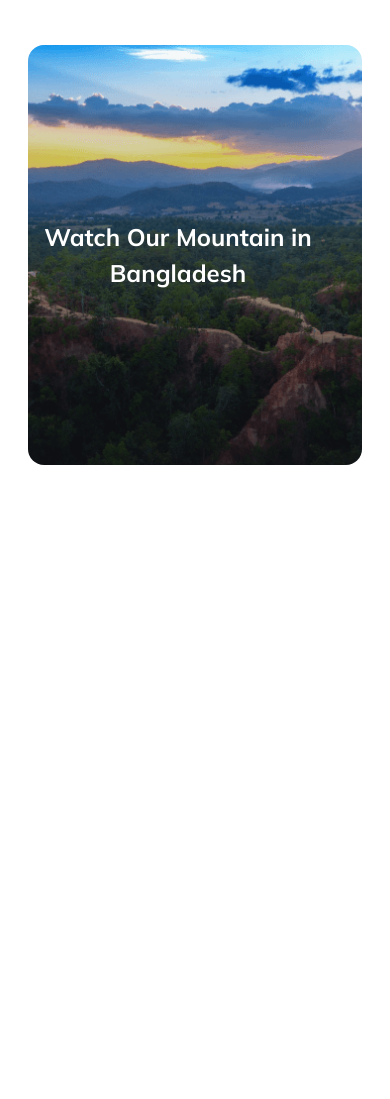
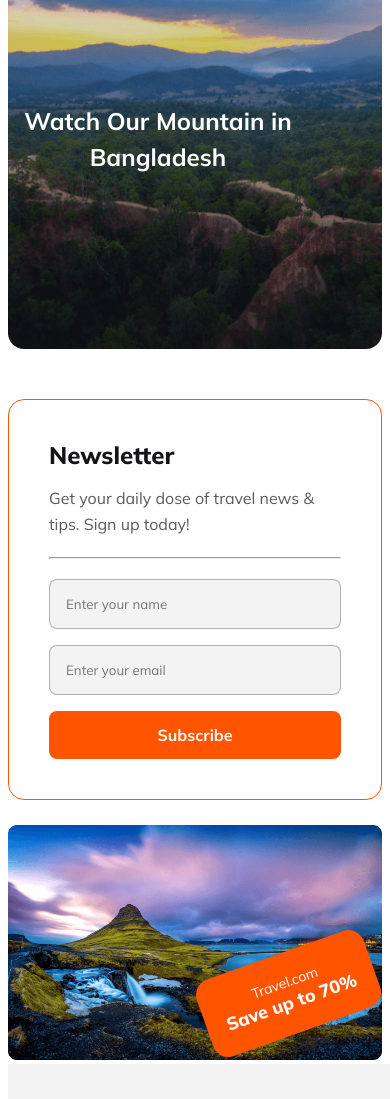
Before and after one commit to tariqul-sagar/B9A2_hero_travel, a plain HTML site: page index.html in a window 390 px wide. Shown: the part 4036-5135 px from the top of the page. Before the commit the page ends 4529 px from the top, so only its background shows below. Drawn offline with Linux system fonts and the light colour scheme.

```diff
--- a/css/style.css
+++ b/css/style.css
@@ -223,6 +223,81 @@ nav ul li a:hover{
     text-align: center;
 }
 
+/* Newsletter CSS */
+.newsletter-content{
+    display: flex;
+    gap: 25px;
+}
+.newletter-form{
+    padding: 40px;
+    border: 1px solid #FF5400;
+    border-radius: 16px;
+}
+.news-form-title{
+    margin: 0;
+    color: #131318;
+    font-size: 24px;
+    font-weight: 800;
+}
+.news-form-description{
+    margin: 15px 0 0;
+    color: #5A5A5D;
+    line-height: 26px;
+}
+.newletter-form hr{
+    margin: 20px 0;
+    background: rgba(19, 19, 24, 0.10);
+}
+form{
+    padding-right: 34px;
+}
+form input{
+    margin-bottom: 16px;
+    padding: 16px;
+    width: 100%;
+    display: block;
+    border-radius: 8px;
+    background: rgba(19, 19, 24, 0.05);
+    color: rgba(19, 19, 24, 0.30);
+    border: 1px solid rgba(19, 19, 24, 0.30);
+}
+.btn-subscribe{
+    width: 100%;
+}
+.newsletter-img{
+    position: relative;
+}
+.newsletter-img img{
+    width: 100%;
+}
+.discount-box{
+    padding: 30px;
+    position: absolute;
+    transform: rotate(-19.62deg);
+    background-color: #FF5400;
+    border-radius: 16px;
+    bottom: 70px;
+    right: 10px;
+}
+.discount-box-description{
+    margin: 0;
+    color: #FFF;
+    text-align: center;
+    font-size: 24px;
+    font-weight: 400;
+}
+.discount-box-title{
+    margin: 0;
+    color: #FFF;
+    font-size: 32px;
+    font-weight: 800;
+}
+
+/* Footer CSS */
+footer{
+    padding: 110px 200px;
+    background: rgba(19, 19, 24, 0.05);
+}
 
 /* Media Query */
 
@@ -303,8 +378,34 @@ nav ul li a:hover{
     }
 
     /* Perfect Place */
+    .p-place-container{
+        display: grid;
+        grid-template-columns: 1fr;
+        gap: 30px;
+        padding: 0;
+    }
     .p-place-content-img{
         padding: 150px 0;
     }
+    /* Newsletter CSS */
+    .newsletter-content{
+        margin-top: 50px;
+        display: grid;
+        grid-template-columns: 1fr;
+    }
+    .discount-box{
+        padding: 20px;
+        bottom: 30px;
+        right: 5px;
+    }
+    .discount-box-description{
+        margin: 0;
+        font-size: 14px;
+    }
+    .discount-box-title{
+        margin: 0;
+        font-size: 18px;
+    }
+
 
 }
--- a/index.html
+++ b/index.html
@@ -151,6 +151,30 @@
         </section>
         <!-- Perfect Place section end -->
 
+        <!-- Newsletter section start -->
+        <section class="newsletter">
+            <div class="newsletter-content">
+                <div class="newletter-form">
+                    <h4 class="news-form-title">Newsletter</h4>
+                    <p class="news-form-description">Get your daily dose of travel news & tips. Sign up today!</p>
+                    <hr>
+                    <form action="#">
+                        <input type="text" name="" id="" placeholder="Enter your name">
+                        <input type="email" name="" id="" placeholder="Enter your email">
+                    </form>
+                    <button class="btn-read btn-subscribe">Subscribe</button>
+                </div>
+                <div class="newsletter-img">
+                    <img src="img/newsletter.png" alt="">
+                    <div class="discount-box">
+                        <p class="discount-box-description">Travel.com</p>
+                        <h4 class="discount-box-title">Save up to 70%</h4>
+                    </div>
+                </div>
+            </div>
+        </section>
+        <!-- Newsletter section end -->
+
     </main>
     <!-- Main portion end -->
 
```
Also changed, not shown: img/newsletter.png (renamed from img/Rectangle 8 (1).png).
